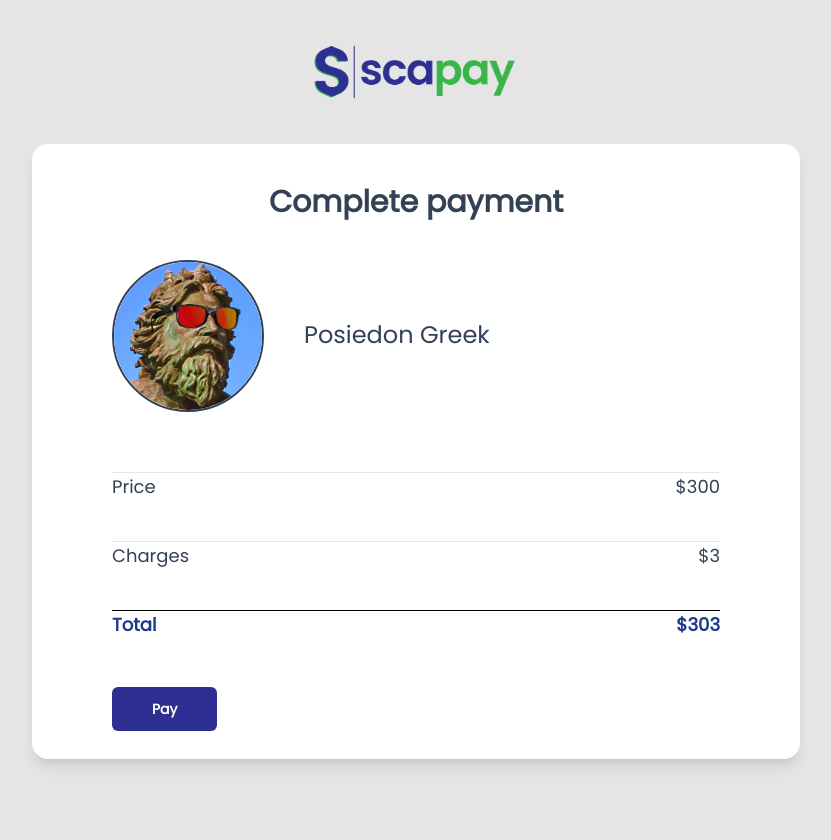
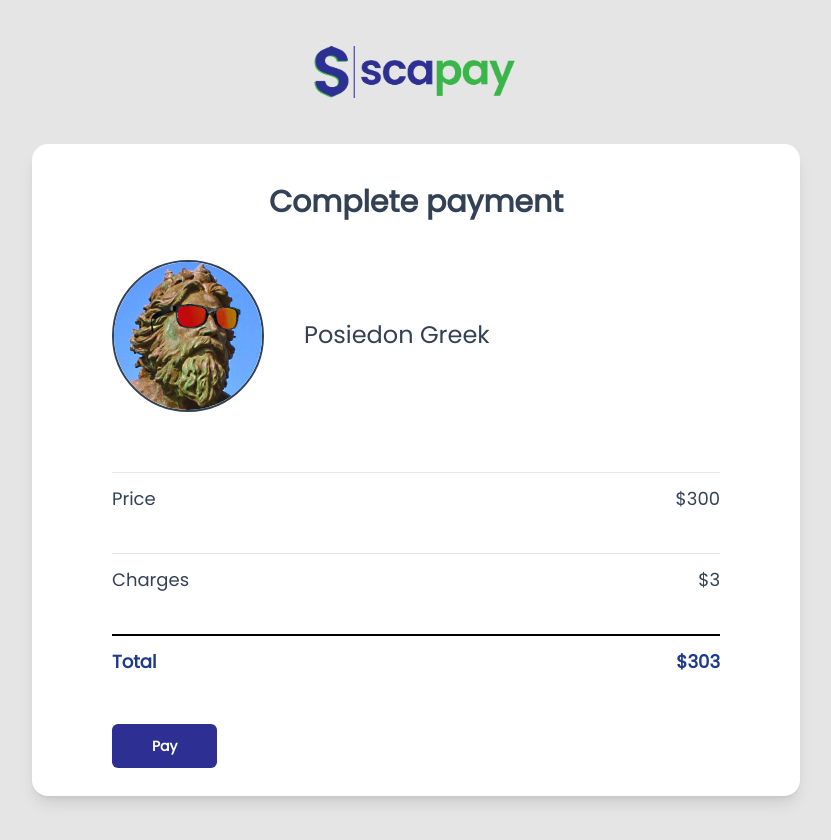
Before and after one commit to ScaPay/scapay-frontend, a React (Create React App) app: page /complete-payment in a window 1280 px wide. Shown: the top 840 px of the page, without its empty margins (224-1055 px from the left). Built offline with nearby package versions, Linux system fonts and the light colour scheme.

Commit message:
added: complete-payment page

```diff
--- a/src/Pages/complete-payment.jsx
+++ b/src/Pages/complete-payment.jsx
@@ -20,20 +20,20 @@ const CompletePayment = () => {
                 <div className="grid grid-cols-1 divide-y">
 
                     <div></div>
-                    <div className="flex-row text-lg my-5">
+                    <div className="flex-row text-lg my-5 pt-3">
                         <span className="float-left">Price</span>
                         <span className="float-right">$300</span>
                     </div>
 
-                    <div className="flex-row text-lg my-5">
+                    <div className="flex-row text-lg my-5 pt-3">
                         <span className="float-left">Charges</span>
                         <span className="float-right">$3</span>
                     </div>
 
                 </div>
-                <div className="grid grid-cols-1 divide-y divide-black">
+                <div className="grid grid-cols-1 divide-y-2 divide-black">
                     <div></div>
-                    <div className="flex-row text-lg font-bold text-blue-900 my-5">
+                    <div className="flex-row text-lg font-bold text-blue-900 my-5 pt-3">
                         <span className="float-left">Total</span>
                         <span className="float-right">$303</span>
                     </div>
```
